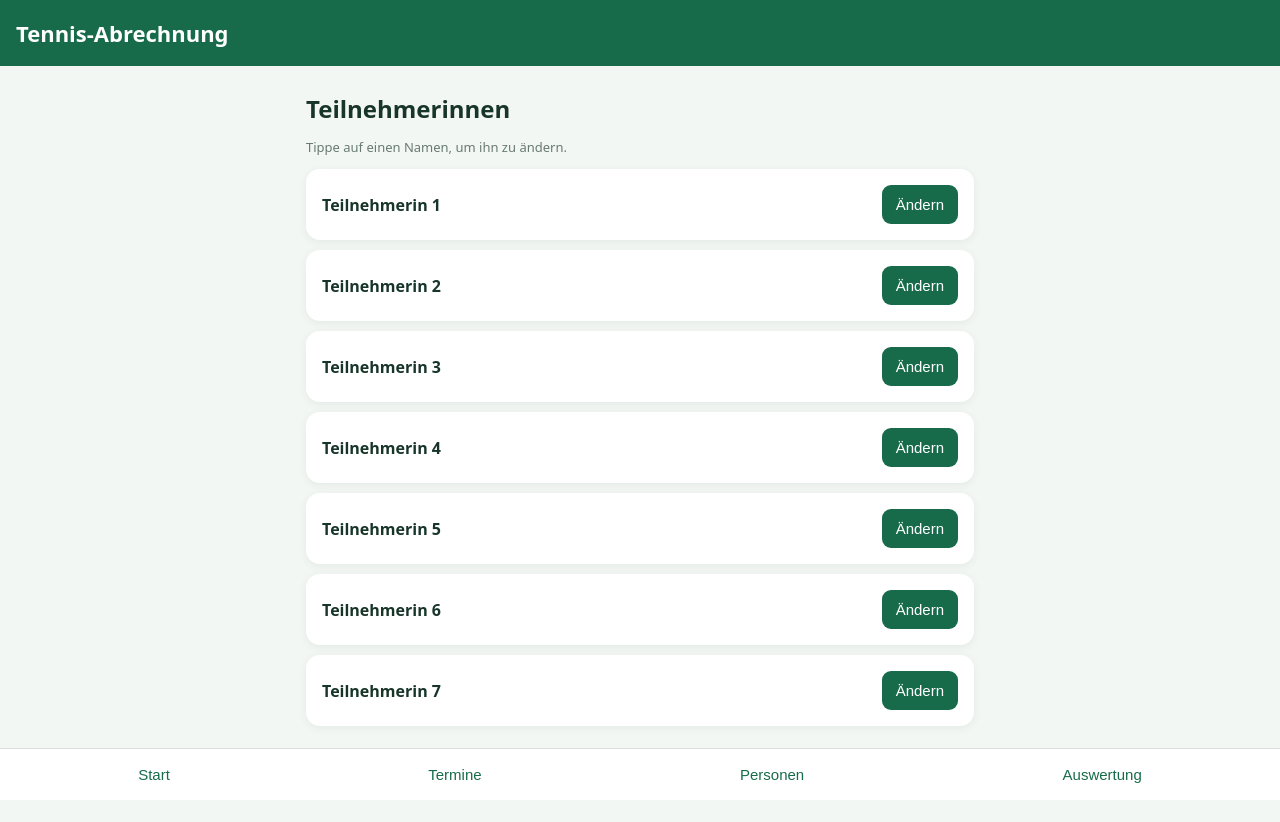
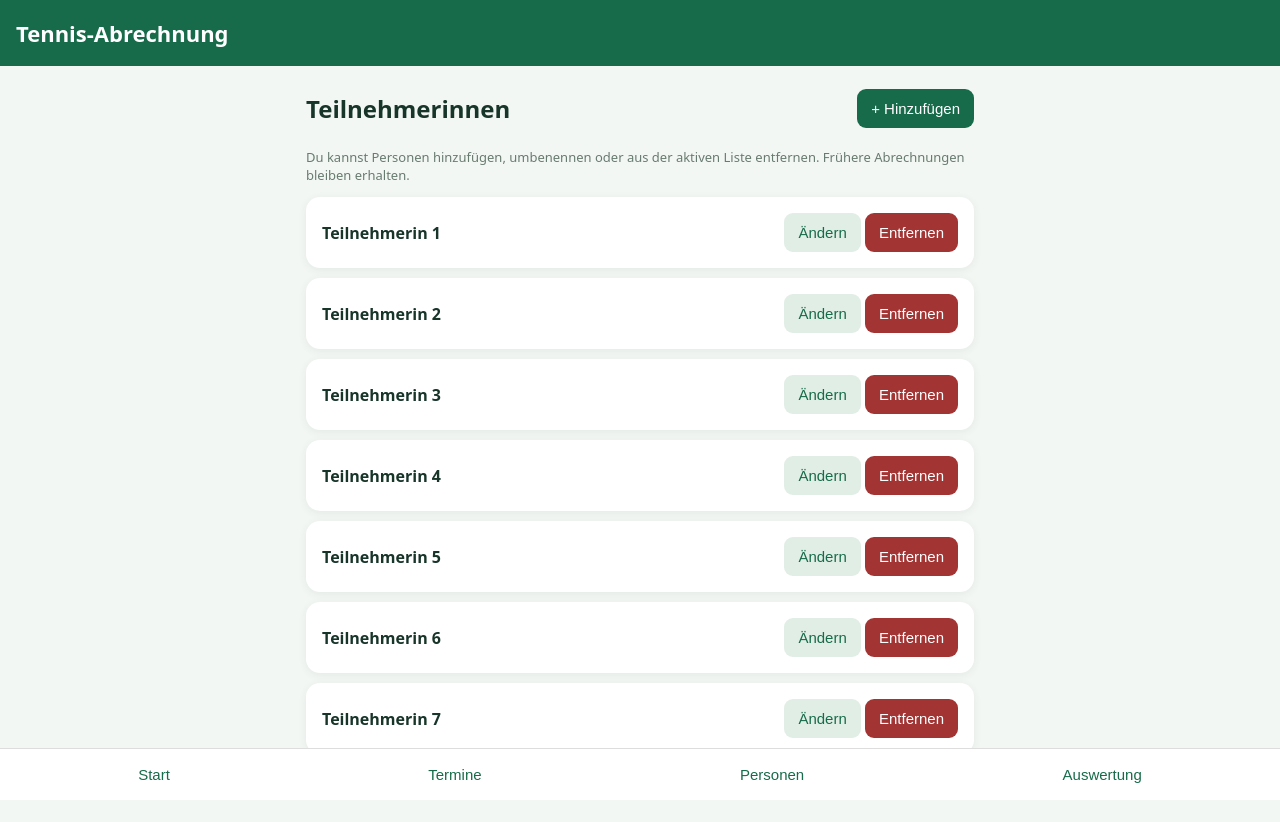
Before and after one commit to carina1808/tennis-abrechnung, a plain HTML site: page index.html in a window 1280 px wide. Both pictures are taken after a click on the button "Personen". Drawn offline with Linux system fonts and the light colour scheme.

Commit message:
Add files via upload

```diff
--- a/index.html
+++ b/index.html
@@ -3,7 +3,7 @@
 </style></head><body><header>Tennis-Abrechnung</header><main>
 <section id="home" class="active"><h2>Übersicht</h2><div id="stats"></div><h3>Offene Zahlungen</h3><div id="open"></div></section>
 <section id="appointments"><div class="row"><h2>Termine</h2><button onclick="editSession()">+ Termin</button></div><div id="sessionList"></div></section>
-<section id="people"><h2>Teilnehmerinnen</h2><p class="muted">Tippe auf einen Namen, um ihn zu ändern.</p><div id="peopleList"></div></section>
+<section id="people"><div class="row"><h2>Teilnehmerinnen</h2><button onclick="addPerson()">+ Hinzufügen</button></div><p class="muted">Du kannst Personen hinzufügen, umbenennen oder aus der aktiven Liste entfernen. Frühere Abrechnungen bleiben erhalten.</p><div id="peopleList"></div></section>
 <section id="report"><h2>Auswertung</h2><label>Von<input type="date" id="from"></label><label>Bis<input type="date" id="to"></label><div id="reportStats"></div><button onclick="exportPDF()">Als PDF drucken / speichern</button><p class="muted">Im Druckdialog deines Smartphones „Als PDF speichern“ auswählen.</p><button class="secondary" onclick="backup()">Datensicherung herunterladen (JSON)</button><label>Datensicherung wiederherstellen<input type="file" accept=".json,application/json" onchange="restore(event)"></label></section>
 <section id="editor"><h2 id="editorTitle">Termin</h2><label>Datum<input type="date" id="date"></label><label>Hallenkosten (€)<input id="hall" inputmode="decimal" value="20" oninput="preview()"></label><label>Lichtgeld (€)<input id="light" inputmode="decimal" value="2" oninput="preview()"></label><h3>Teilnehmerinnen (maximal 4)</h3><div id="choices"></div><label>Preis pro Person (€), manuell änderbar<input id="unit" inputmode="decimal" oninput="manual=true;preview()"></label><button class="secondary" onclick="manual=false;preview()">Automatischen Preis übernehmen</button><div id="preview" class="card"></div><div class="row"><button onclick="saveSession()">Speichern</button><button class="secondary" onclick="show('appointments')">Abbrechen</button></div><button id="deleteBtn" class="danger" onclick="deleteSession()">Termin löschen</button></section>
 </main><nav><button onclick="show('home')">Start</button><button onclick="show('appointments')">Termine</button><button onclick="show('people')">Personen</button><button onclick="show('report')">Auswertung</button></nav><script>
@@ -16,18 +16,21 @@ function cents(s){const n=Number(String(s).replace(',','.'));return Number.isFin
 function show(id){document.querySelectorAll('section').forEach(s=>s.classList.toggle('active',s.id===id));render();scrollTo(0,0)}
 function safe(s){return String(s).replace(/[&<>"']/g,c=>({'&':'&amp;','<':'&lt;','>':'&gt;','"':'&quot;',"'":'&#39;'}[c]))}
 function byId(id){return document.getElementById(id)}
+function localDate(){const d=new Date();return `${d.getFullYear()}-${String(d.getMonth()+1).padStart(2,'0')}-${String(d.getDate()).padStart(2,'0')}`}
 function render(){
 const all=state.sessions,charges=all.flatMap(s=>s.entries),income=charges.reduce((a,e)=>a+e.amount,0),cost=all.reduce((a,s)=>a+s.hall+s.light,0),paid=charges.filter(e=>e.paid).reduce((a,e)=>a+e.amount,0);
 byId('stats').innerHTML=[['Verdienst (alle Termine)',euro(income-cost)],['Einnahmen',euro(income)],['Halle und Licht',euro(cost)],['Offene Zahlungen',euro(income-paid)]].map(([k,v])=>`<div class="card"><div class="muted">${k}</div><h2>${v}</h2></div>`).join('');
 byId('open').innerHTML=charges.filter(e=>!e.paid).map(e=>{const s=all.find(s=>s.entries.includes(e));return `<div class="card row"><span>${safe(name(e.person))}<div class="muted">${safe(s.date)}</div></span><span>${euro(e.amount)} <button onclick="togglePaid(${s.id},${e.person})">Bezahlt</button></span></div>`}).join('')||'<p>Keine offenen Zahlungen.</p>';
 byId('sessionList').innerHTML=[...all].sort((a,b)=>b.date.localeCompare(a.date)).map(s=>`<div class="card" onclick="editSession(${s.id})"><div class="row"><strong>${safe(s.date)}</strong><span>${s.entries.length} Personen</span></div><p>Einnahmen: ${euro(s.entries.reduce((a,e)=>a+e.amount,0))} · Kosten: ${euro(s.hall+s.light)}</p><span class="muted">${s.entries.filter(e=>!e.paid).length} offene Zahlungen · Antippen zum Bearbeiten</span></div>`).join('')||'<p>Noch keine Termine.</p>';
-byId('peopleList').innerHTML=state.people.map(p=>`<div class="card row"><strong>${safe(p.name)}</strong><button onclick="rename(${p.id})">Ändern</button></div>`).join('');
+byId('peopleList').innerHTML=state.people.filter(p=>!p.archived).map(p=>`<div class="card row"><strong>${safe(p.name)}</strong><span><button class="secondary" onclick="rename(${p.id})">Ändern</button> <button class="danger" onclick="removePerson(${p.id})">Entfernen</button></span></div>`).join('')||'<p>Noch keine aktiven Teilnehmerinnen. Tippe auf „Hinzufügen“.</p>';
 renderReport();
 }
 function name(id){return state.people.find(p=>p.id===id)?.name||'Unbekannt'}
+function addPerson(){const n=prompt("Name der neuen Teilnehmerin:");if(!n||!n.trim())return;const id=Math.max(0,...state.people.map(p=>Number(p.id)||0))+1;state.people.push({id,name:n.trim()});persist()}
+function removePerson(id){const p=state.people.find(p=>p.id===id);if(!p)return;if(!confirm(`„${p.name}“ aus der aktiven Liste entfernen? Frühere Termine und Zahlungen bleiben erhalten.`))return;p.archived=true;persist()}
 function rename(id){const p=state.people.find(p=>p.id===id);const n=prompt('Name der Teilnehmerin:',p.name);if(n&&n.trim()){p.name=n.trim();persist()}}
 function togglePaid(id,pid){const s=state.sessions.find(s=>s.id===id),e=s.entries.find(e=>e.person===pid);e.paid=!e.paid;persist()}
-function editSession(id){editing=id??null;manual=false;const s=state.sessions.find(s=>s.id===id);byId('editorTitle').textContent=s?'Termin bearbeiten':'Neuer Termin';byId('date').value=s?.date||new Date().toLocaleDateString('en-CA');byId('hall').value=s?String(s.hall/100).replace('.',','):'20';byId('light').value=s?String(s.light/100).replace('.',','):'2';byId('choices').innerHTML=state.people.map(p=>`<label class="row card"><span>${safe(p.name)}</span><input type="checkbox" class="choice" value="${p.id}" ${s?.entries.some(e=>e.person===p.id)?'checked':''} onchange="limitChoices(this);preview()"></label>`).join('');byId('unit').value=s?.entries.length?String(s.entries[0].amount/100).replace('.',','):'';manual=!!s;byId('deleteBtn').style.display=s?'block':'none';show('editor');preview()}
+function editSession(id){editing=id??null;manual=false;const s=state.sessions.find(s=>s.id===id);byId('editorTitle').textContent=s?'Termin bearbeiten':'Neuer Termin';byId('date').value=s?.date||localDate();byId('hall').value=s?String(s.hall/100).replace('.',','):'20';byId('light').value=s?String(s.light/100).replace('.',','):'2';byId('choices').innerHTML=state.people.filter(p=>!p.archived||s?.entries.some(e=>e.person===p.id)).map(p=>`<label class="row card"><span>${safe(p.name)}</span><input type="checkbox" class="choice" value="${p.id}" ${s?.entries.some(e=>e.person===p.id)?'checked':''} onchange="limitChoices(this);preview()"></label>`).join('');byId('unit').value=s?.entries.length?String(s.entries[0].amount/100).replace('.',','):'';manual=!!s;byId('deleteBtn').style.display=s?'block':'none';show('editor');preview()}
 function selected(){return [...document.querySelectorAll('.choice:checked')].map(x=>Number(x.value))}
 function limitChoices(el){if(selected().length>4){el.checked=false;alert('Maximal vier Teilnehmerinnen.')}}
 function preview(){const h=cents(byId('hall').value),l=cents(byId('light').value),n=selected().length;if(h===null||l===null||!n){byId('preview').textContent='Bitte gültige Kosten und mindestens eine Teilnehmerin auswählen.';return}const suggested=Math.floor(((h+l+3000)/n)/50)*50;if(!manual)byId('unit').value=(suggested/100).toFixed(2).replace('.',',');const u=cents(byId('unit').value);byId('preview').innerHTML=`Preisvorschlag: <b>${euro(suggested)}</b> pro Person<br>Dein Verdienst: <b>${u===null?'–':euro(u*n-h-l)}</b>`}
@@ -37,6 +40,6 @@ function renderReport(){const from=byId('from').value,to=byId('to').value;const
 function exportPDF(){const f=byId('from').value,t=byId('to').value;const ss=state.sessions.filter(s=>(!f||s.date>=f)&&(!t||s.date<=t));const lines=ss.map(s=>`<h3>${safe(s.date)}</h3><p>Halle: ${euro(s.hall)} · Licht: ${euro(s.light)}</p><ul>${s.entries.map(e=>`<li>${safe(name(e.person))}: ${euro(e.amount)} (${e.paid?'bezahlt':'offen'})</li>`).join('')}</ul>`).join('');const stats=byId('reportStats').innerHTML;const w=window.open('','_blank');if(!w){alert('Bitte Pop-ups für den PDF-Export erlauben.');return}w.document.write(`<!doctype html><html><head><meta charset="utf-8"><title>Tennis-Abrechnung</title></head><body><h1>Tennis-Abrechnung</h1><p>${safe(f)} bis ${safe(t)}</p>${stats}${lines}</body></html>`);w.document.close();w.focus();setTimeout(()=>w.print(),300)}
 function backup(){const blob=new Blob([JSON.stringify(state,null,2)],{type:'application/json'});const url=URL.createObjectURL(blob);const a=document.createElement('a');a.href=url;a.download='tennis-datensicherung.json';a.click();setTimeout(()=>URL.revokeObjectURL(url),1000)}
 async function restore(ev){const file=ev.target.files?.[0];if(!file)return;try{const x=JSON.parse(await file.text());if(!Array.isArray(x.people)||!Array.isArray(x.sessions))throw Error('Ungültige Datei');if(!confirm('Aktuelle Daten durch diese Sicherung ersetzen?'))return;state=x;persist();alert('Daten wiederhergestellt.')}catch(e){alert('Datensicherung konnte nicht gelesen werden.')}ev.target.value=''}
-byId('from').value=new Date(new Date().getFullYear(),0,1).toLocaleDateString('en-CA');byId('to').value=new Date().toLocaleDateString('en-CA');byId('from').addEventListener('change',renderReport);byId('to').addEventListener('change',renderReport);render();
+byId('from').value=new Date(new Date().getFullYear(),0,1).toLocaleDateString('en-CA');byId('to').value=localDate();byId('from').addEventListener('change',renderReport);byId('to').addEventListener('change',renderReport);render();
 if('serviceWorker'in navigator)navigator.serviceWorker.register('./sw.js').catch(()=>{});
 </script></body></html>
--- a/sw.js
+++ b/sw.js
@@ -1 +1 @@
-const CACHE='tennis-v1';self.addEventListener('install',e=>e.waitUntil(caches.open(CACHE).then(c=>c.addAll(['./','./index.html','./manifest.webmanifest','./icon.svg']))));self.addEventListener('fetch',e=>e.respondWith(caches.match(e.request).then(r=>r||fetch(e.request))));
+const CACHE='tennis-v2';self.addEventListener('install',e=>{self.skipWaiting();e.waitUntil(caches.open(CACHE).then(c=>c.addAll(['./','./index.html','./manifest.webmanifest','./icon.svg'])))});self.addEventListener('activate',e=>e.waitUntil(Promise.all([self.clients.claim(),caches.keys().then(keys=>Promise.all(keys.filter(k=>k!==CACHE).map(k=>caches.delete(k))))])));self.addEventListener('fetch',e=>{if(e.request.mode==='navigate'){e.respondWith(fetch(e.request).catch(()=>caches.match('./index.html')));return}e.respondWith(caches.match(e.request).then(r=>r||fetch(e.request)))});
```
Also changed, not shown: README.txt.
